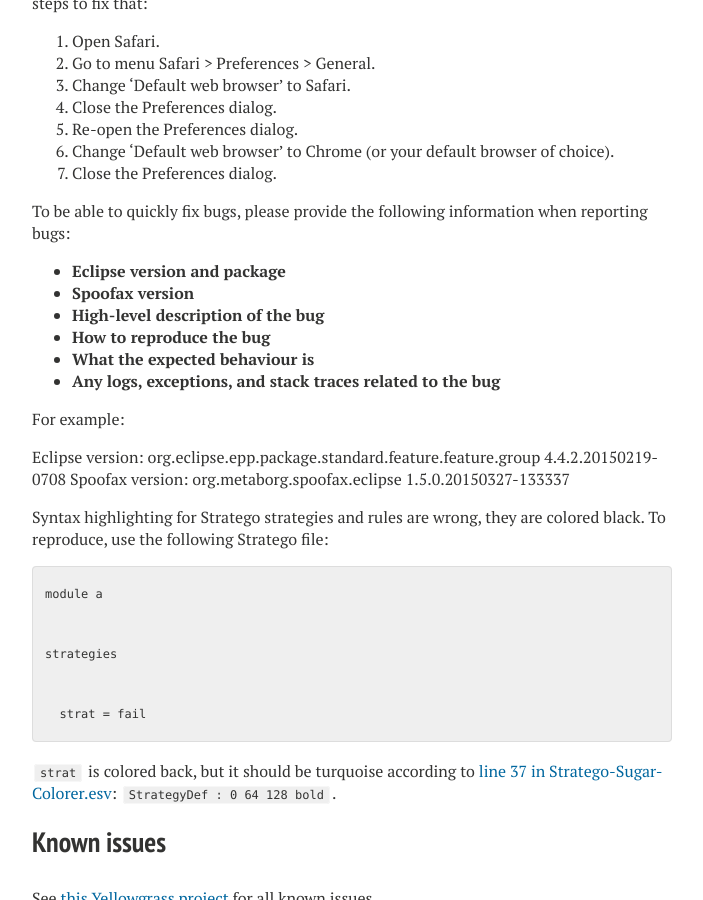
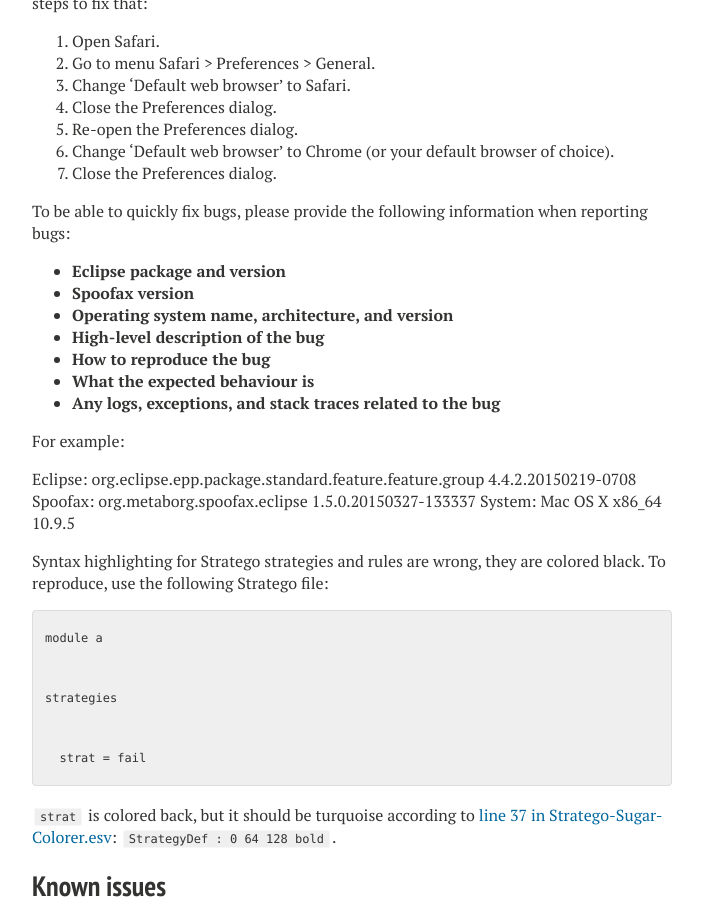
Before and after one commit to MartijnDwars/metaborg.github.io, a Jekyll site: the page built from spoofax/_posts/2015-03-27-new-spoofax-plugin-alpha1-release.md, in a window 1280 px wide and 900 px high, scrolled down 4201 px. Shown: the whole window, without its empty margins (288-991 px from the left). Built offline with Jekyll 4.4.1, drawn with Linux system fonts in a browser that asks for light colours; nearby versions of some CDN libraries.

Commit message:
Add OS to bug report

```diff
--- a/spoofax/_posts/2015-03-27-new-spoofax-plugin-alpha1-release.md
+++ b/spoofax/_posts/2015-03-27-new-spoofax-plugin-alpha1-release.md
@@ -125,8 +125,9 @@
 
 To be able to quickly fix bugs, please provide the following information when reporting bugs:
 
-* **Eclipse version and package**
+* **Eclipse package and version**
 * **Spoofax version**
+* **Operating system name, architecture, and version**
 * **High-level description of the bug**
 * **How to reproduce the bug**
 * **What the expected behaviour is**
@@ -134,8 +135,9 @@
 
 For example:
 
-Eclipse version: org.eclipse.epp.package.standard.feature.feature.group 4.4.2.20150219-0708
-Spoofax version: org.metaborg.spoofax.eclipse 1.5.0.20150327-133337
+Eclipse: org.eclipse.epp.package.standard.feature.feature.group 4.4.2.20150219-0708
+Spoofax: org.metaborg.spoofax.eclipse 1.5.0.20150327-133337
+System: Mac OS X x86_64 10.9.5
 
 Syntax highlighting for Stratego strategies and rules are wrong, they are colored black. To reproduce, use the following Stratego file:
 
```
